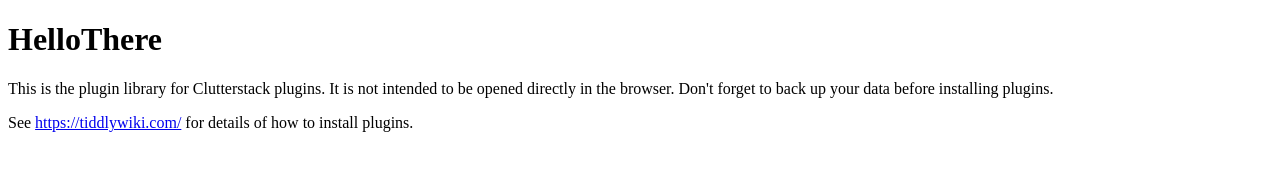
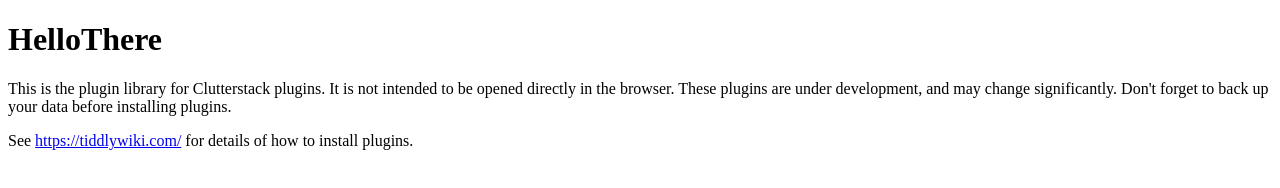
Before and after one commit to clutterstack/Clutterstack_TW_pluginlib, a plain HTML site: page pluginlib/index.html in a window 1280 px wide. Drawn offline with Linux system fonts and the light colour scheme.

Commit message:
Add warning to library.template.html.tid

```diff
--- a/pluginlib/index.html
+++ b/pluginlib/index.html
@@ -210,5 +210,5 @@
 
 </script>
 </head>
-<body><h1>HelloThere</h1><p> This is the plugin library for Clutterstack plugins. It is not intended to be opened directly in the browser. Don't forget to back up your data before installing plugins.</p><p>See <a href="https://tiddlywiki.com/" target="_blank">https://tiddlywiki.com/</a> for details of how to install plugins.</p></body>
+<body><h1>HelloThere</h1><p> This is the plugin library for Clutterstack plugins. It is not intended to be opened directly in the browser. These plugins are under development, and may change significantly. Don't forget to back up your data before installing plugins.</p><p>See <a href="https://tiddlywiki.com/" target="_blank">https://tiddlywiki.com/</a> for details of how to install plugins.</p></body>
 </html>
```
Also changed, not shown: 1 other file.
